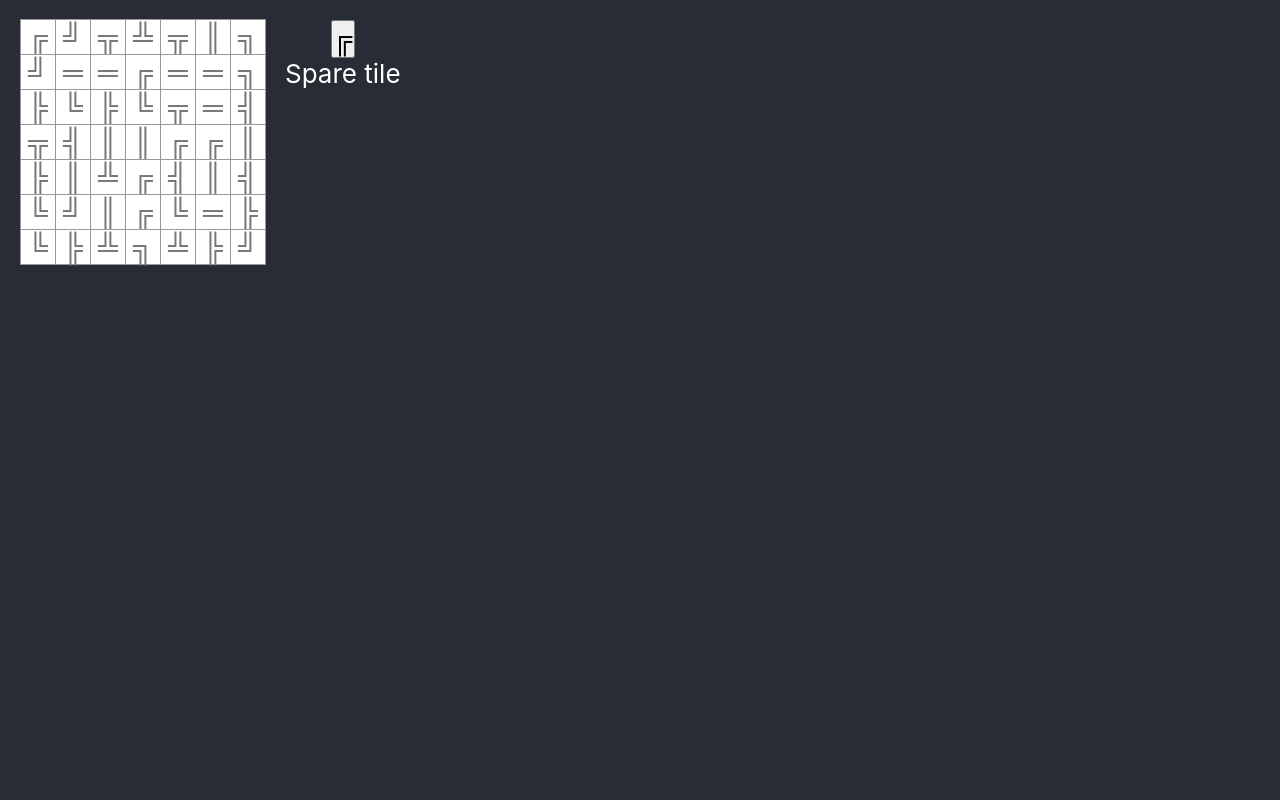
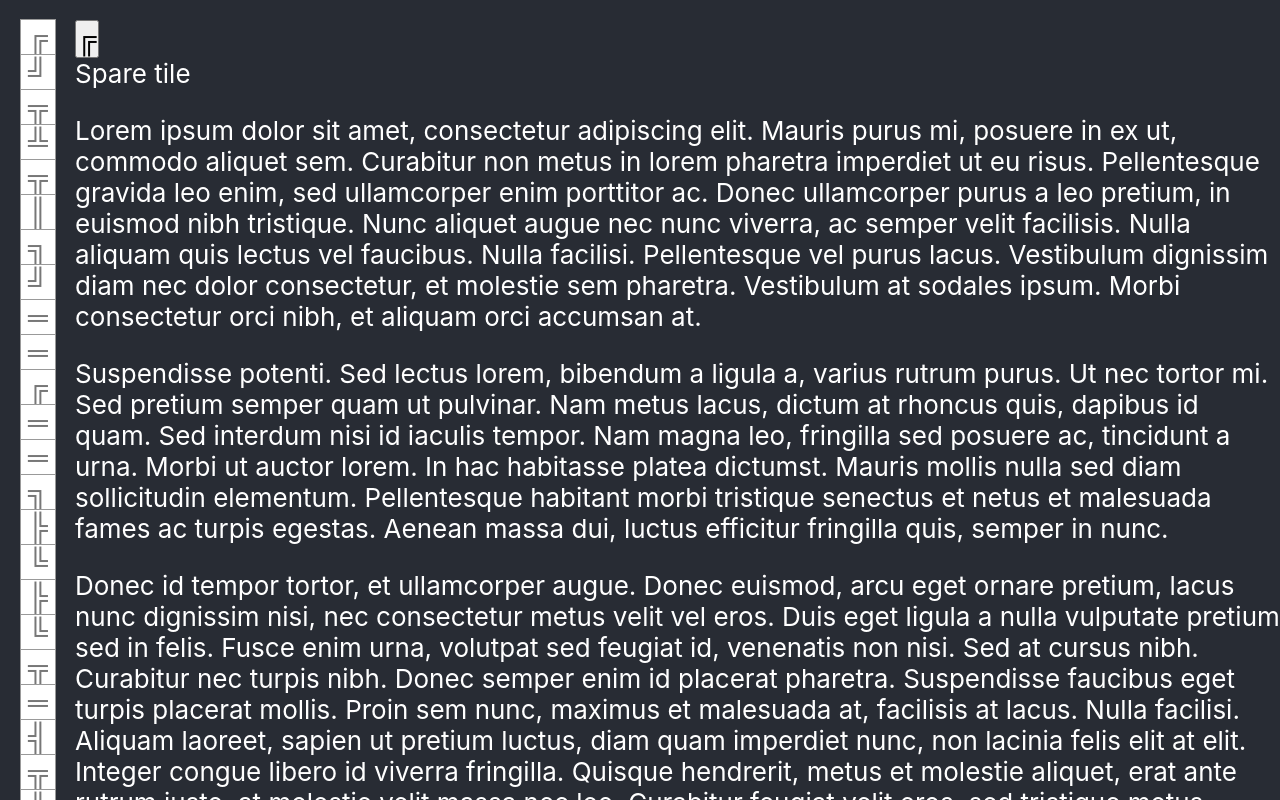
Before and after one commit to mikecaisey/labyrinth, a React (Create React App) app in the folder react/: page / in a window 1280 px wide. Built offline with nearby package versions, Linux system fonts and the light colour scheme.

Commit message:
Add info port to the view

```diff
--- a/react/src/Board.tsx
+++ b/react/src/Board.tsx
@@ -1,7 +1,6 @@
 import React, { FunctionComponent } from 'react';
 import { Tile } from './Tile'
 import { Square } from './Square'
-import './Board.css'
 
 type Row = JSX.Element
 type Square = JSX.Element
--- a/react/src/Board.css
+++ b/react/src/Game.css
@@ -53,6 +53,11 @@
   top:20px;
 }
 
+.game-board {
+  width: 245px;
+}
+
 .game-info {
   margin-left: 20px;
+  text-align: left;
 }
--- a/react/src/Game.tsx
+++ b/react/src/Game.tsx
@@ -2,6 +2,8 @@ import React from 'react';
 import { Spare } from './Square'
 import { createTileSet, rotateTile, moveTiles, TileSet } from './Tile'
 import Board from './Board'
+import './Game.css'
+
 
 class Game extends React.Component<any, TileSet> {
   constructor(props: any) {
@@ -38,6 +40,13 @@ class Game extends React.Component<any, TileSet> {
           <span id="spare-label">
             Spare tile
           </span>
+          <div>
+            <p>Lorem ipsum dolor sit amet, consectetur adipiscing elit. Mauris purus mi, posuere in ex ut, commodo aliquet sem. Curabitur non metus in lorem pharetra imperdiet ut eu risus. Pellentesque gravida leo enim, sed ullamcorper enim porttitor ac. Donec ullamcorper purus a leo pretium, in euismod nibh tristique. Nunc aliquet augue nec nunc viverra, ac semper velit facilisis. Nulla aliquam quis lectus vel faucibus. Nulla facilisi. Pellentesque vel purus lacus. Vestibulum dignissim diam nec dolor consectetur, et molestie sem pharetra. Vestibulum at sodales ipsum. Morbi consectetur orci nibh, et aliquam orci accumsan at.</p>
+            <p>Suspendisse potenti. Sed lectus lorem, bibendum a ligula a, varius rutrum purus. Ut nec tortor mi. Sed pretium semper quam ut pulvinar. Nam metus lacus, dictum at rhoncus quis, dapibus id quam. Sed interdum nisi id iaculis tempor. Nam magna leo, fringilla sed posuere ac, tincidunt a urna. Morbi ut auctor lorem. In hac habitasse platea dictumst. Mauris mollis nulla sed diam sollicitudin elementum. Pellentesque habitant morbi tristique senectus et netus et malesuada fames ac turpis egestas. Aenean massa dui, luctus efficitur fringilla quis, semper in nunc.</p>
+            <p>Donec id tempor tortor, et ullamcorper augue. Donec euismod, arcu eget ornare pretium, lacus nunc dignissim nisi, nec consectetur metus velit vel eros. Duis eget ligula a nulla vulputate pretium sed in felis. Fusce enim urna, volutpat sed feugiat id, venenatis non nisi. Sed at cursus nibh. Curabitur nec turpis nibh. Donec semper enim id placerat pharetra. Suspendisse faucibus eget turpis placerat mollis. Proin sem nunc, maximus et malesuada at, facilisis at lacus. Nulla facilisi. Aliquam laoreet, sapien ut pretium luctus, diam quam imperdiet nunc, non lacinia felis elit at elit. Integer congue libero id viverra fringilla. Quisque hendrerit, metus et molestie aliquet, erat ante rutrum justo, at molestie velit massa nec leo. Curabitur feugiat velit eros, sed tristique metus venenatis eu. Pellentesque habitant morbi tristique senectus et netus et malesuada fames ac turpis egestas. Nullam imperdiet magna porttitor ultricies porta.</p>
+            <p>Fusce condimentum iaculis mi, ut malesuada mi malesuada ut. Ut luctus bibendum sem et gravida. Ut dolor metus, viverra maximus nunc ut, laoreet ornare eros. Nulla vehicula viverra urna, nec consequat lacus. Fusce ut ipsum vitae odio interdum lobortis eu consequat diam. Donec sed elit at mauris tincidunt finibus et ut est. Nullam efficitur tellus quis augue consequat gravida. Sed pretium quam quis interdum venenatis. Mauris aliquet metus consectetur ultricies semper. Fusce tempor odio risus, nec cursus felis vulputate nec. Sed rhoncus dolor auctor lorem lobortis, eu luctus diam rutrum. Suspendisse in nulla non magna tempor viverra.</p>
+            <p>Cras quis risus ac turpis condimentum auctor id eu magna. Sed neque eros, rhoncus at est nec, scelerisque auctor ante. Curabitur efficitur tellus sed nisl aliquet consectetur. Morbi molestie, felis non pellentesque vehicula, nisi lorem pulvinar nisi, nec vulputate urna sapien id tellus. Nam id lacus nec lacus luctus tempor non ac sem. Praesent pretium egestas sodales. Nunc at lorem varius, bibendum ligula a, porttitor nunc. Vivamus bibendum urna id massa laoreet, quis aliquet velit efficitur. Aliquam scelerisque enim non tortor interdum, a luctus magna rhoncus. Aenean ullamcorper auctor iaculis. Integer egestas et odio at commodo. Sed condimentum augue et nibh porta iaculis.</p>
+          </div>
         </div>
       </div>
     )
```
